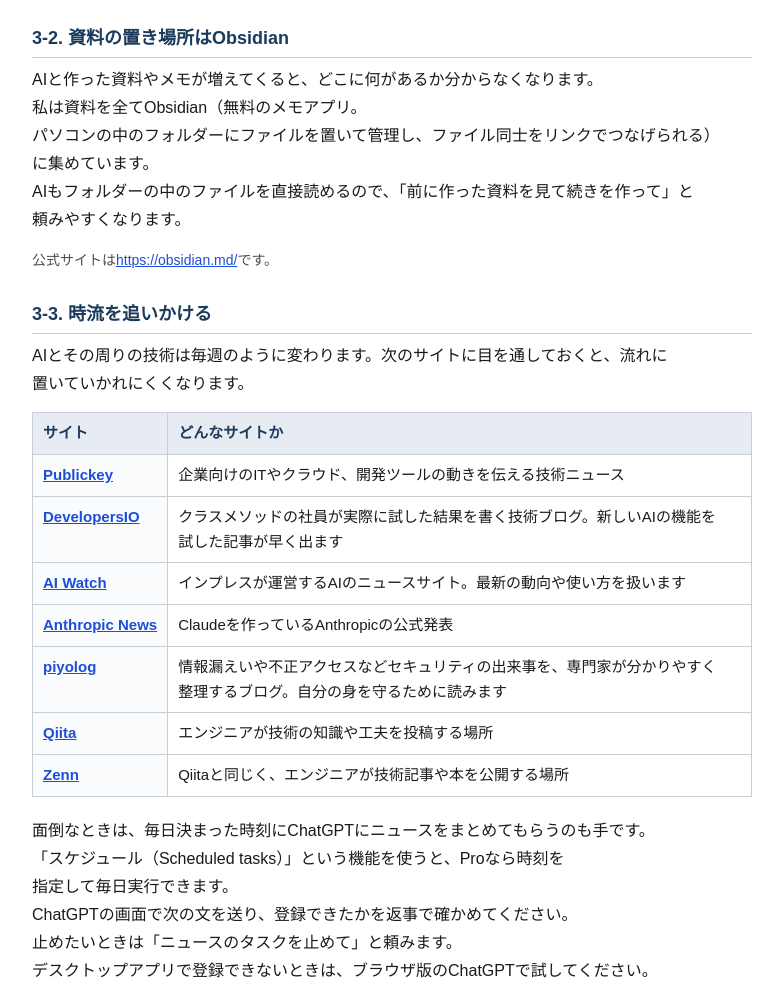
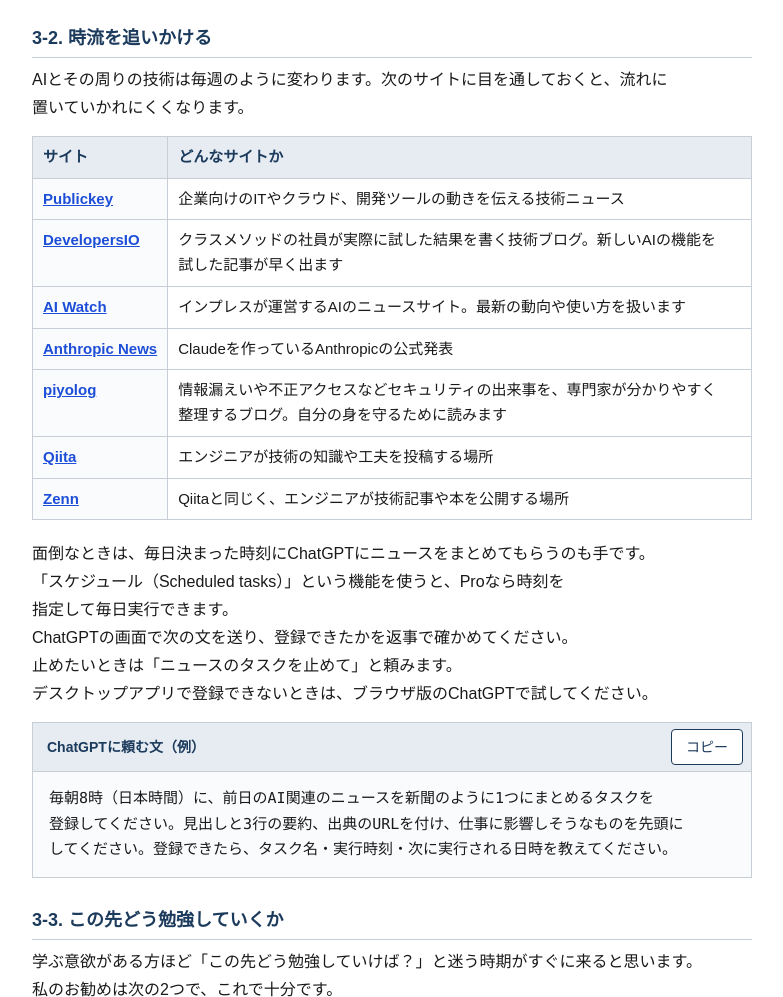
Before and after one commit to YoyogiPinball/yp-chatgpt-guide, a plain HTML site: page index.html in a window 1280 px wide. Shown: the part 9400-10397 px from the top of the page, without its empty margins (248-1031 px from the left). Drawn offline with Linux system fonts and the light colour scheme.

Commit message:
手引きからObsidianの節を削除
Co-Authored-By: Claude Opus 5.5 <noreply@anthropic.com>

```diff
--- a/index.html
+++ b/index.html
@@ -660,14 +660,7 @@ p,li,dd,td,th,.copy pre {
         スマホには必ず画面ロックを掛け、使わない期間は接続の設定を切っておいてください。<br>
         会社のパソコンを、画面のロックを外したまま無人で置いておくこともしないでください。</p></div>
 
-    <h3>3-2. 資料の置き場所はObsidian</h3>
-    <p>AIと作った資料やメモが増えてくると、どこに何があるか分からなくなります。<br>
-      私は資料を全てObsidian（無料のメモアプリ。<br>
-      パソコンの中のフォルダーにファイルを置いて管理し、ファイル同士をリンクでつなげられる）に集めています。<br>
-      AIもフォルダーの中のファイルを直接読めるので、「前に作った資料を見て続きを作って」と頼みやすくなります。</p>
-    <p class="sub">公式サイトは<a target="_blank" rel="noopener noreferrer" href="https://obsidian.md/">https://obsidian.md/</a>です。</p>
-
-    <h3>3-3. 時流を追いかける</h3>
+    <h3>3-2. 時流を追いかける</h3>
     <p>AIとその周りの技術は毎週のように変わります。次のサイトに目を通しておくと、流れに置いていかれにくくなります。</p>
     <div class="tbl"><table>
         <thead><tr><th>サイト</th><th>どんなサイトか</th></tr></thead>
@@ -687,7 +680,7 @@ p,li,dd,td,th,.copy pre {
       デスクトップアプリで登録できないときは、ブラウザ版のChatGPTで試してください。</p>
     <div class="copy"><div class="bar"><span>ChatGPTに頼む文（例）</span><button type="button">コピー</button></div><pre>毎朝8時（日本時間）に、前日のAI関連のニュースを新聞のように1つにまとめるタスクを登録してください。見出しと3行の要約、出典のURLを付け、仕事に影響しそうなものを先頭にしてください。登録できたら、タスク名・実行時刻・次に実行される日時を教えてください。</pre></div>
 
-    <h3>3-4. この先どう勉強していくか</h3>
+    <h3>3-3. この先どう勉強していくか</h3>
     <p>学ぶ意欲がある方ほど「この先どう勉強していけば？」と迷う時期がすぐに来ると思います。<br>
       私のお勧めは次の2つで、これで十分です。<br>
       迷ったら、まずClaude Academyの講座一覧から入門の講座を1つ受けてみてください。</p>
```
